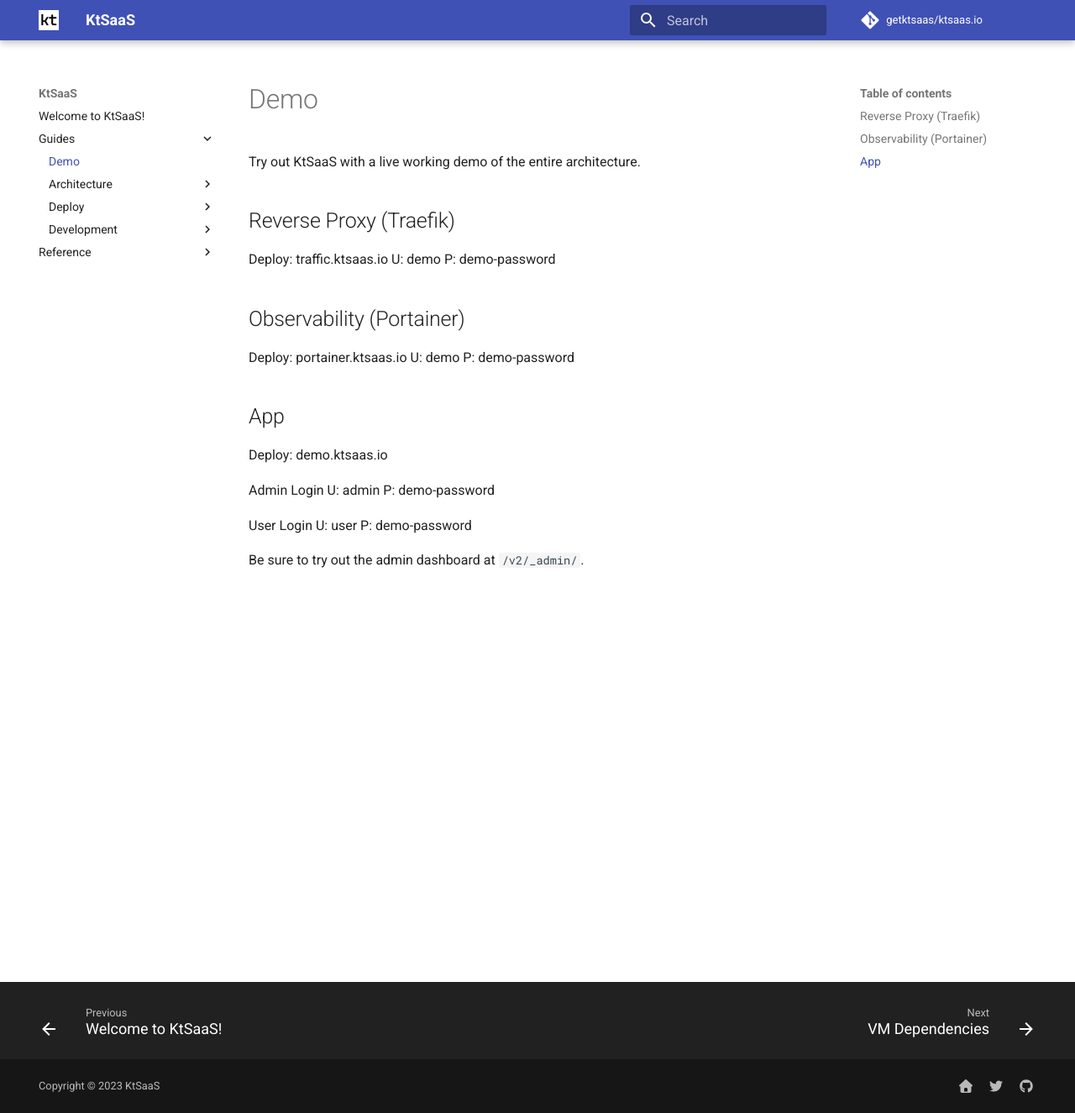
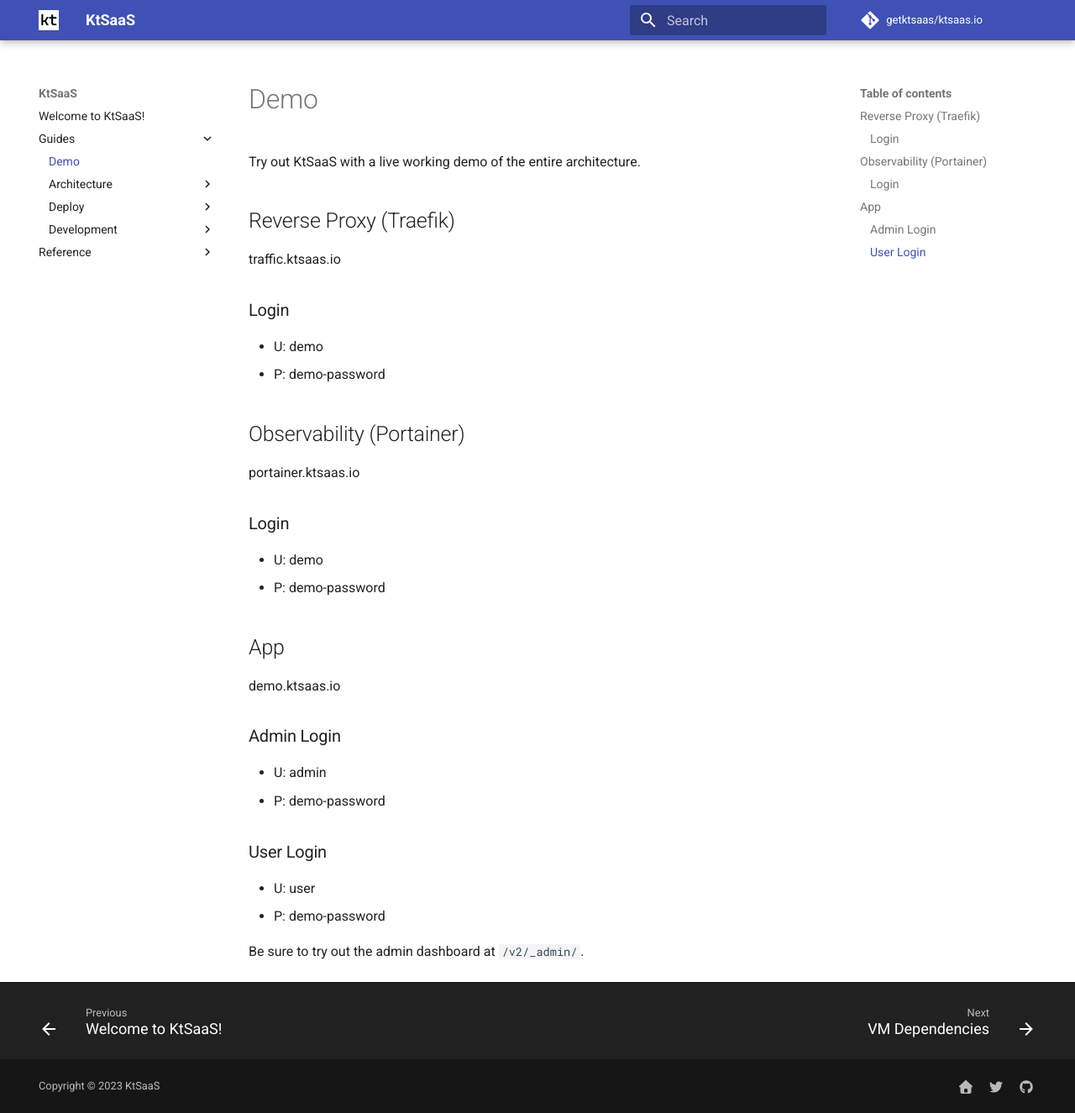
Before and after one commit to getktsaas/ktsaas.io, an MkDocs documentation site: the page built from docs/docs/guides/demo.md, in a window 1280 px wide and 1325 px high. Shown: the whole window at 84% size. Built offline with MkDocs 1.6.1 and Material for MkDocs 9.7.7, drawn with Linux system fonts in a browser that asks for light colours; comment, search, counter and statistics services are not loaded.

Commit message:
Demo is live

```diff
--- a/docs/docs/guides/demo.md
+++ b/docs/docs/guides/demo.md
@@ -4,26 +4,30 @@ Try out KtSaaS with a live working demo of the entire architecture.
 
 ## Reverse Proxy (Traefik)
 
-Deploy: traffic.ktsaas.io
-U: demo
-P: demo-password
+traffic.ktsaas.io
+
+### Login
+- U: demo
+- P: demo-password
 
 ## Observability (Portainer)
 
-Deploy: portainer.ktsaas.io
-U: demo
-P: demo-password
+portainer.ktsaas.io
+
+### Login
+- U: demo
+- P: demo-password
 
 ## App
 
-Deploy: demo.ktsaas.io
+demo.ktsaas.io
 
-Admin Login
-U: admin
-P: demo-password
+### Admin Login
+- U: admin
+- P: demo-password
 
-User Login
-U: user
-P: demo-password
+### User Login
+- U: user
+- P: demo-password
 
 Be sure to try out the admin dashboard at `/v2/_admin/`.
```
